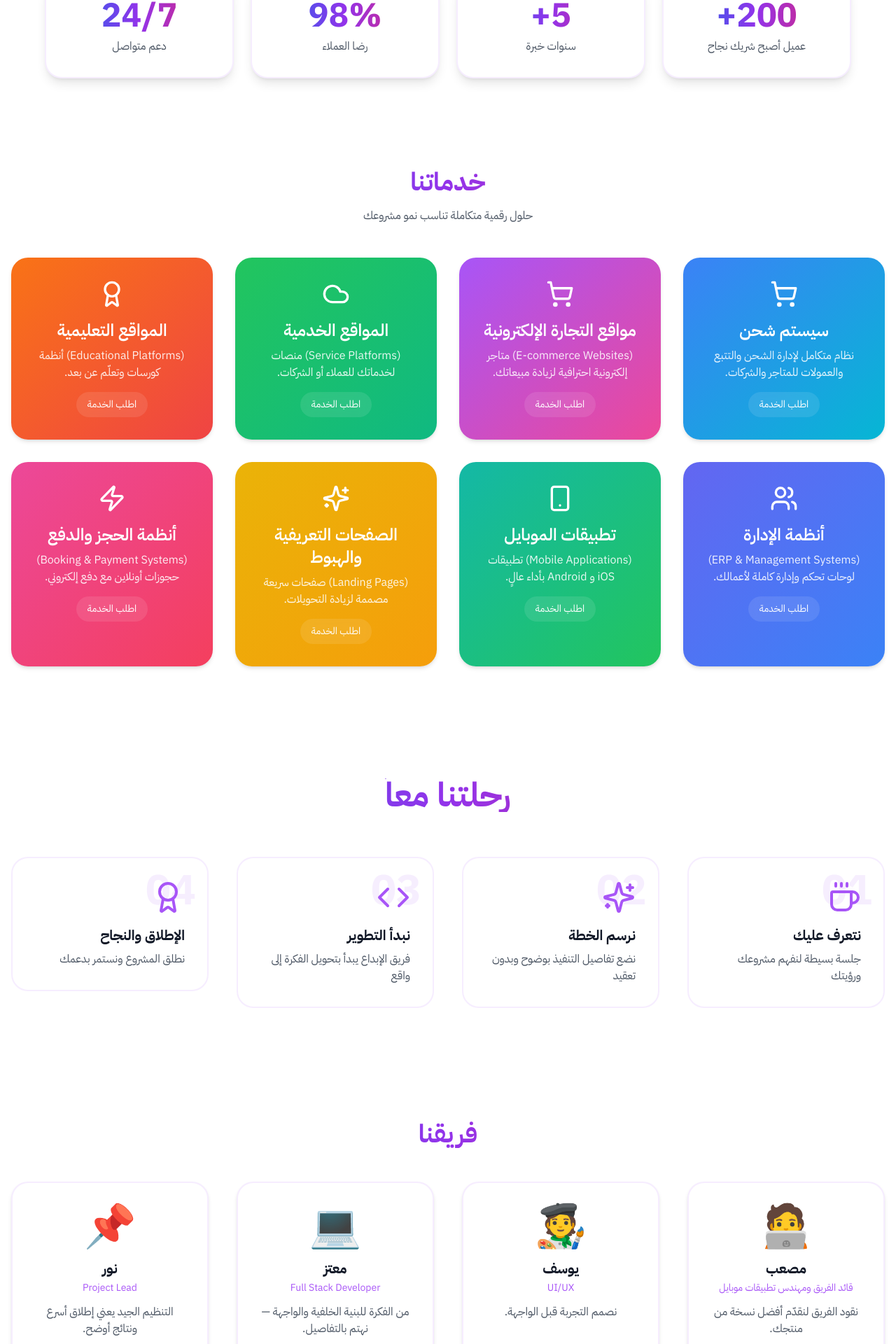
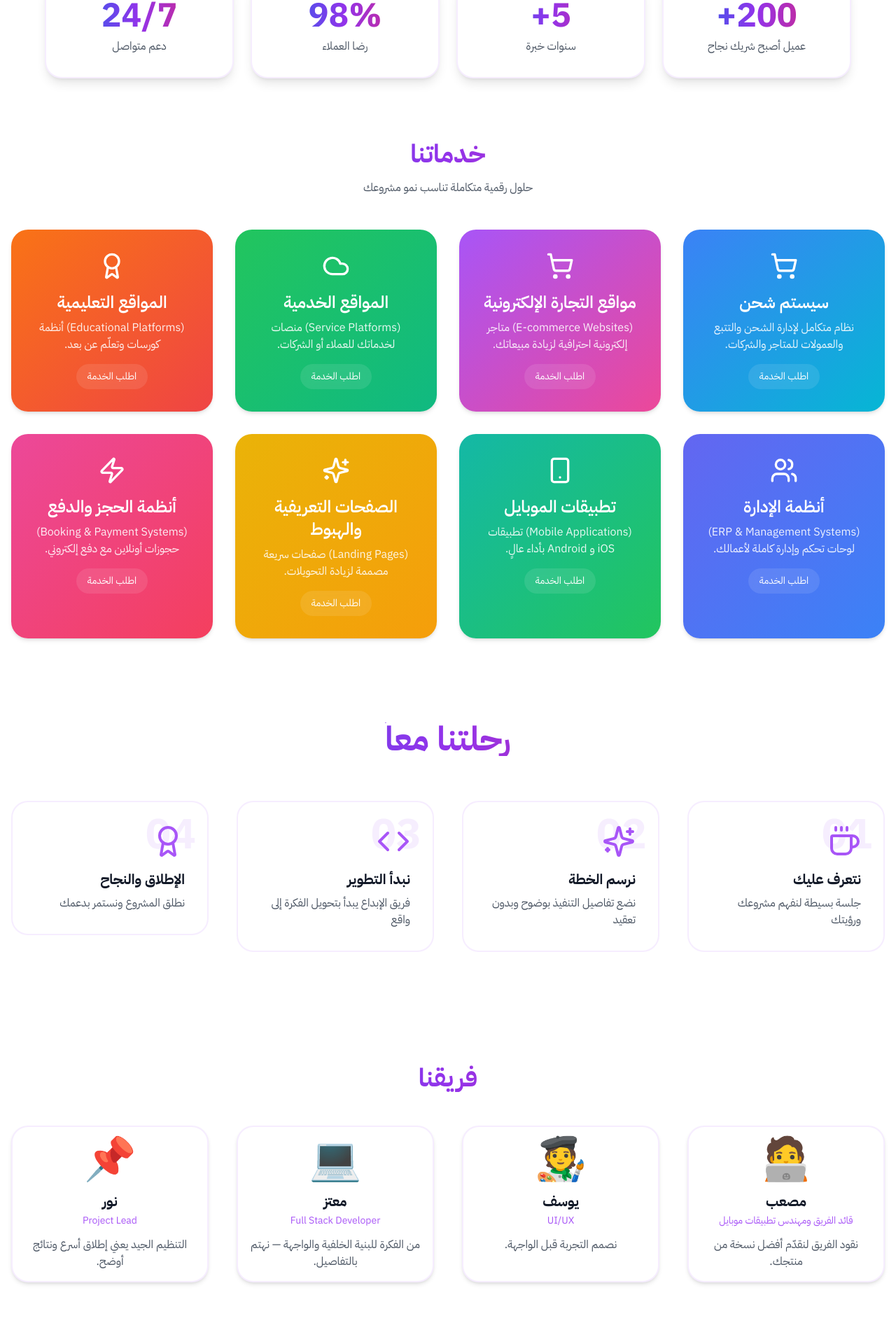
Before and after one commit to Oubi-Tech/OubiTech, a React (Vite) app: page / in a window 1280 px wide. Shown: the part 1416-3336 px from the top of the page at 70% size. Built offline with nearby package versions, Linux system fonts and the light colour scheme.

Commit message:
Fix animation bug

```diff
--- a/src/App.jsx
+++ b/src/App.jsx
@@ -824,8 +824,8 @@ const Stats = memo(({ content, darkMode }) => (
    Services (old version restored)
    ========================= */
 const Services = memo(({ content, onBook }) => (
-  <AnimateSection delay={0.05}>
-    <section id="section-2" className="py-20 px-4 text-center">
+  <AnimateSection>
+    <section id="section-2" className="py-10 px-4 text-center">
       <h3 className="text-4xl font-bold mb-4 bg-gradient-to-r from-blue-600 via-purple-600 to-pink-600 bg-clip-text text-transparent">
         {content.services.title}
       </h3>
@@ -1026,7 +1026,7 @@ const Team = memo(({ darkMode, language }) => {
           {team.map((m, i) => (
             <motion.div
               key={i}
-              className={`p-8 rounded-3xl border-2 shadow-md ${
+              className={`p-4 rounded-3xl border-2 shadow-md ${
                 darkMode
                   ? "bg-gray-800/50 border-purple-500/20"
                   : "bg-white border-purple-500/10"
```
